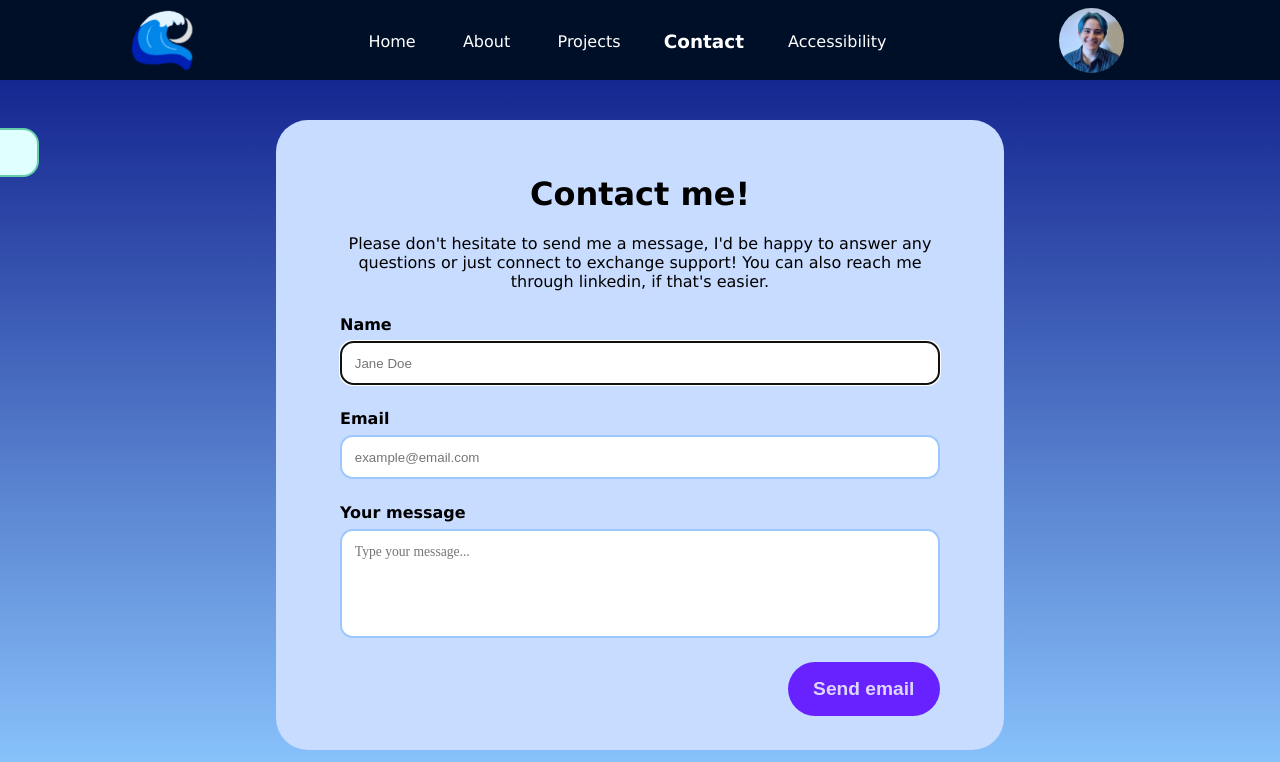
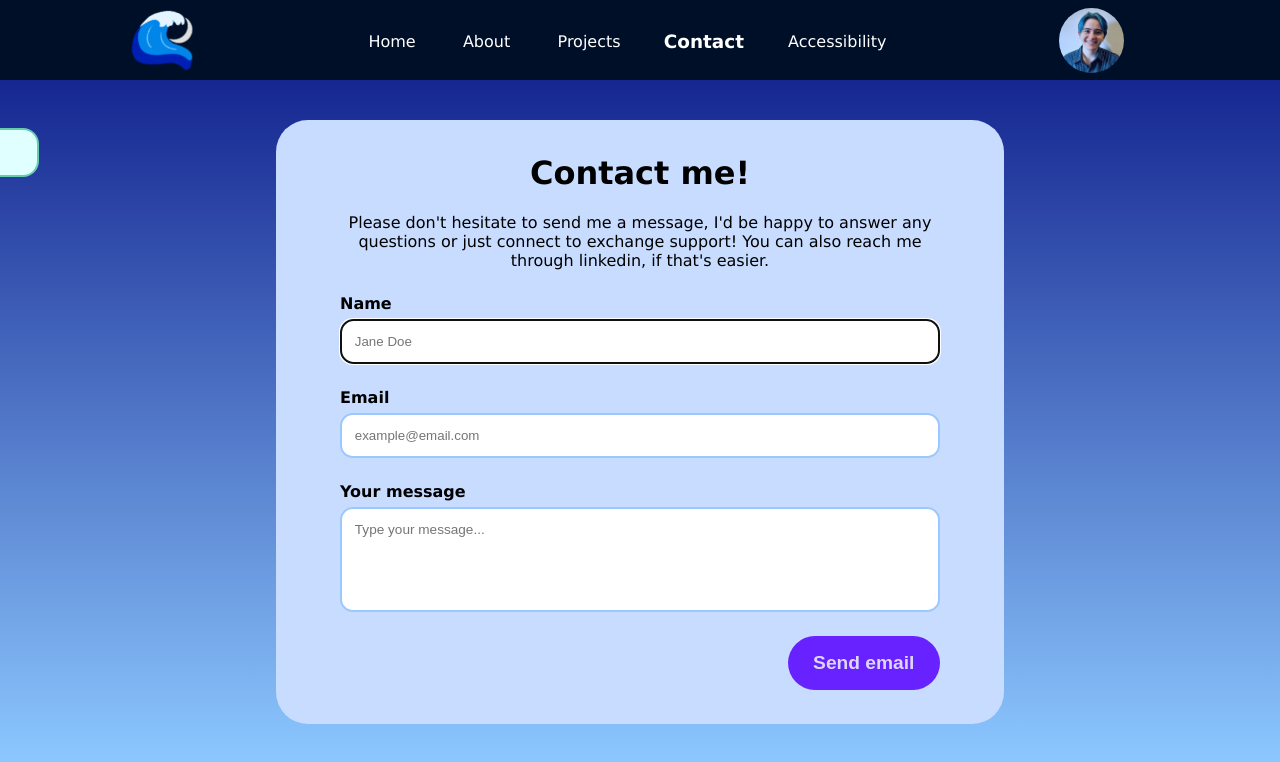
Before and after one commit to gabegaghi/gabegaghi.github.io, a React (Create React App) app: page /contact in a window 1280 px wide. Shown: the top 762 px of the page. Built offline with nearby package versions, Linux system fonts and the light colour scheme; some icons are missing.

Commit message:
minimal styling changes

```diff
--- a/src/Components/About.js
+++ b/src/Components/About.js
@@ -8,7 +8,7 @@ function About() {
   return (
     <main className='About page'>
       <div className='top'>
-        <img src={headshot} className="Headshot" height={150} width={150} alt="headshot"/>
+        <img src={headshot} className="headshot" height={150} width={150} alt="headshot"/>
         <div>
           <h1 className='page-title'>Get to know me!</h1>
           <span className='definition'><b>marinho:</b> (<i>adj.</i>) marine; of the sea.</span>
--- a/src/Components/Accessibility.js
+++ b/src/Components/Accessibility.js
@@ -5,7 +5,7 @@ import './Accessibility.css';
 function Accessibility() {
   return (
     <main className='Accessibility page'>
-      <h1 className='page-title'>Accessibility Settings</h1>
+      <h1 className='page-title'>Accessibility</h1>
       <Alert full/>
     </main>
   );
--- a/src/Components/Contact.css
+++ b/src/Components/Contact.css
@@ -9,6 +9,7 @@
 
 .form-title {
     text-align: center;
+    margin-top: 0;
 }
 
 .field {
@@ -64,6 +65,6 @@ button:hover {
 
 textarea {
     resize: none;
-    font-family: 'MS Shell Dlg 2';
+    font-family: 'Arial';
     font-size: .85rem;
 }
```
